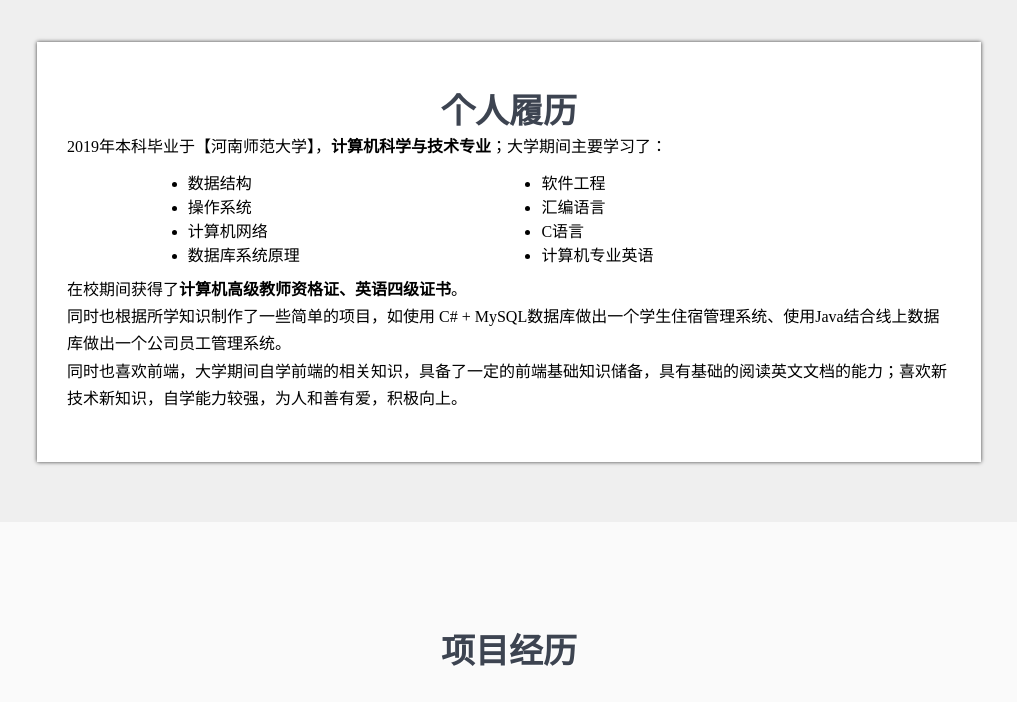
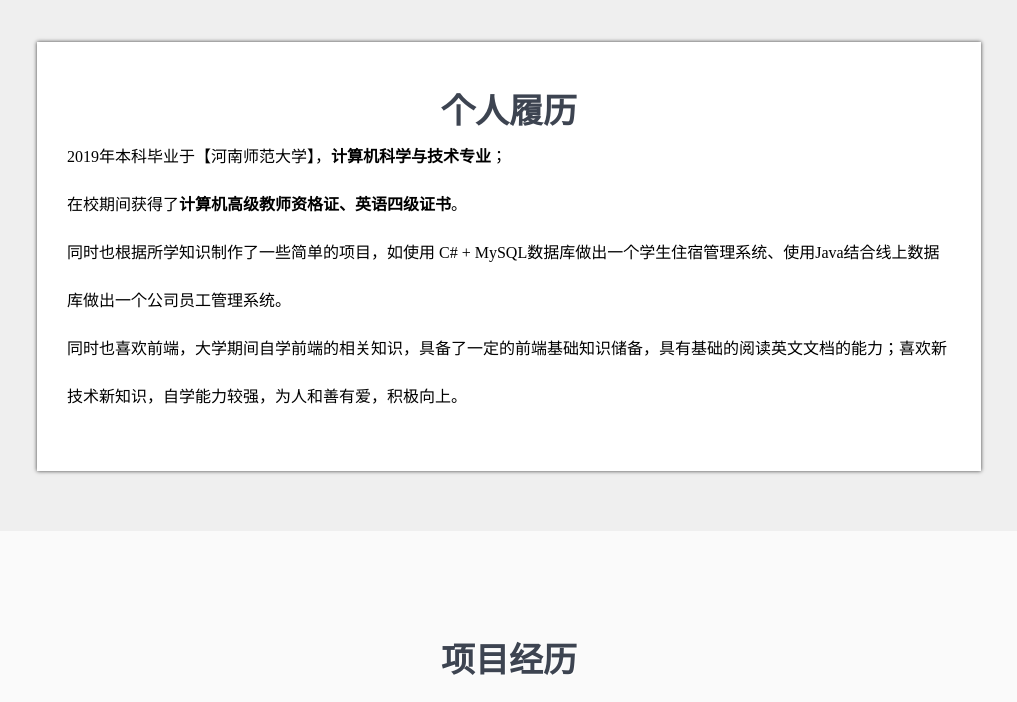
Before and after one commit to omnoob/resume-master, a plain HTML site: page index.html in a window 1280 px wide. Shown: the part 740-1442 px from the top of the page, without its empty margins (131-1148 px from the left). Drawn offline with nearby package versions, Linux system fonts and the light colour scheme; a script that the page names is missing.

Commit message:
去除课程

```diff
--- a/css/main.css
+++ b/css/main.css
@@ -366,7 +366,7 @@ section.experience {
 }
 section.experience > p {
   /* padding-top:30px; */
-  line-height:1.7;
+  line-height:3;
 }
 section.myPortfolio {
   background: #fafafa;
--- a/index.html
+++ b/index.html
@@ -161,8 +161,9 @@
         </style>
         <h2>个人履历</h2>
         <p>
-            2019年本科毕业于【河南师范大学】，<b>计算机科学与技术专业</b>；大学期间主要学习了：
-            <ul class="courses">
+            2019年本科毕业于【河南师范大学】，<b>计算机科学与技术专业</b>；
+            <!-- 大学期间主要学习了： -->
+            <!-- <ul class="courses">
                 <ul>
                     <li>数据结构</li>
                     <li>操作系统</li>
@@ -175,7 +176,7 @@
                     <li>C语言</li>
                     <li>计算机专业英语</li>
                 </ul>
-            </ul>
+            </ul> -->
             <p class="experiencep">在校期间获得了<b>计算机高级教师资格证、英语四级证书</b>。</p>
             <p class="experiencep">同时也根据所学知识制作了一些简单的项目，如使用 C# + MySQL数据库做出一个学生住宿管理系统、使用Java结合线上数据库做出一个公司员工管理系统。</p>
             <p class="experiencep">同时也喜欢前端，大学期间自学前端的相关知识，具备了一定的前端基础知识储备，具有基础的阅读英文文档的能力；喜欢新技术新知识，自学能力较强，为人和善有爱，积极向上。</p>
@@ -420,7 +421,7 @@
                     <div class="circle"></div>
                     <h4>Vue.js</h4>
                     <ul>
-                        <li>能使用 Vue.js 完成常见需求，理解 Vue.js 的数据双向绑定、父子组件间的通信原理。</li>
+                        <li>能使用 Vue.js 完成常见需求，理解 Vue.js 的父子组件间的通信原理。</li>
                         <li>能使用 Vue-Router 制作前端路由；能使用 vuex 进行状态管理。</li>
                     </ul>
                 </li>
```
